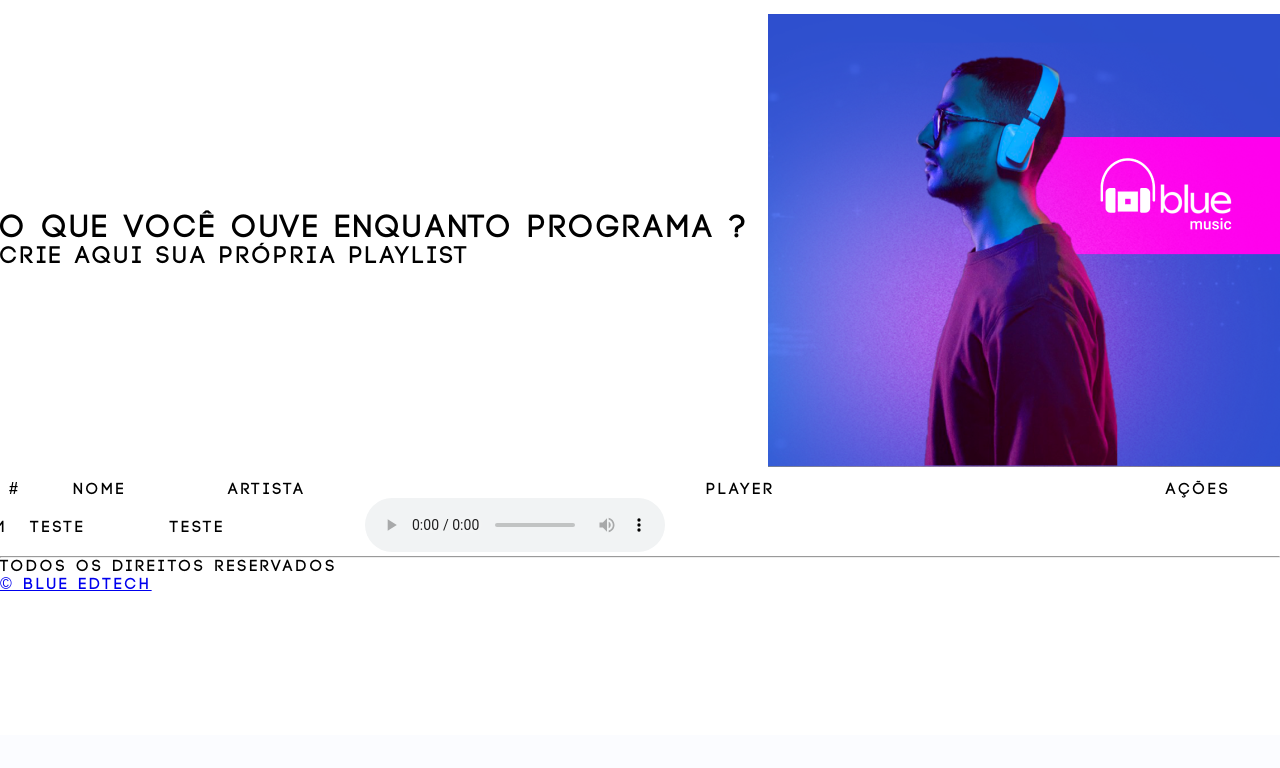
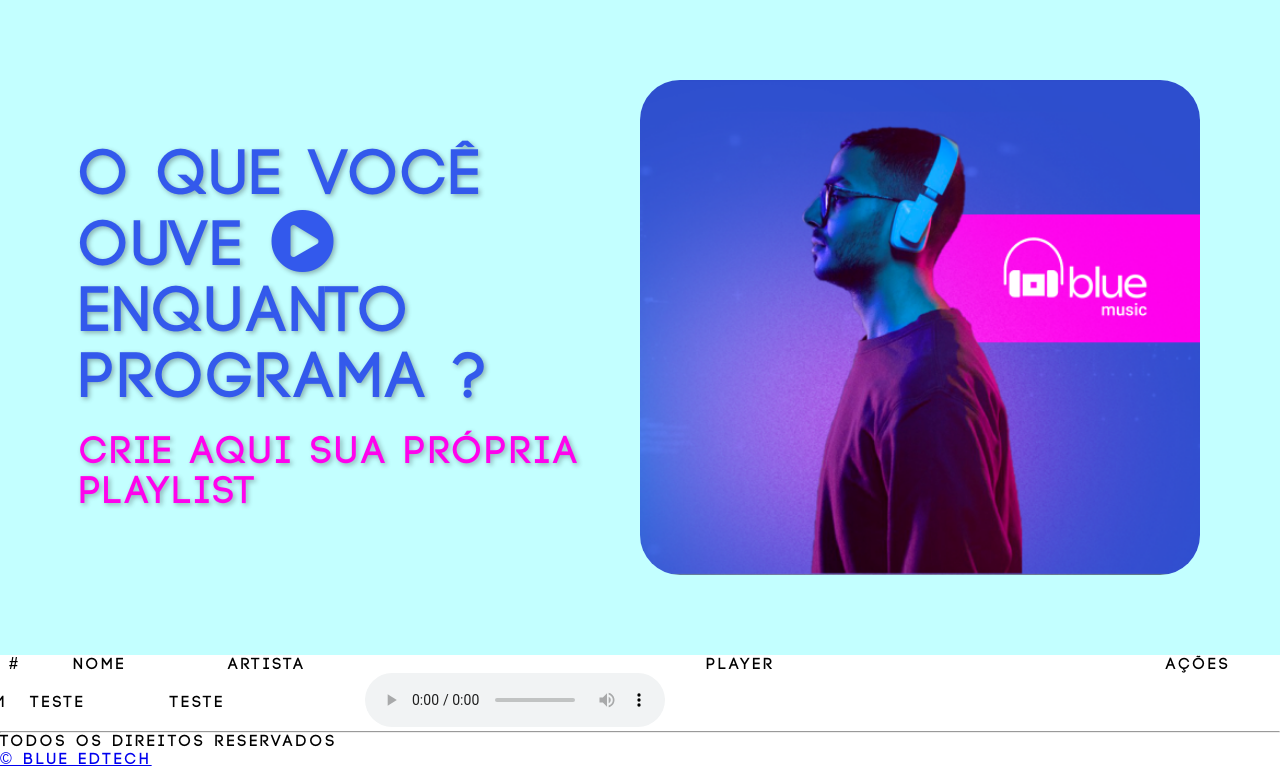
Before and after one commit to mdar4/blueMusic, a Flask app: page / in a window 1280 px wide. Shown: the part 65-833 px from the top of the page. Before the commit the page ends 656 px from the top, so only its background shows below. Run offline with Flask 2, Linux system fonts and the light colour scheme.

Commit message:
estilizando o header

```diff
--- a/static/style/style.css
+++ b/static/style/style.css
@@ -56,20 +56,40 @@ nav ul li a:hover {
 }
 
 /*------------- header ----------------*/
-header {
+/*Formatação do header*/
+header#banner{
+    background-color: #c3ffff;
+
+    padding: 80px;
+    min-height: 30rem;
+
     display: flex;
     justify-content: space-around;
     align-items: center;
-    min-height: 30rem;
+
 }
-
+/*Configurações da img-home*/
+header#banner img {
+    width: 100%;
+    border-radius: 40px ;
+}
+/*Definindo a div para a img-home se adequar a ela*/
 header#banner div {
     width: 100%;
 }
-
-/* header#banner div h1 {
-
-} */
+/*Formatando h1*/
+header#banner div h1 {
+    font-size: 4rem;
+    color: #3359ec;
+    text-shadow: 2px 2px 5px #00000050;
+}
+/*Formatando o h2*/
+header#banner div h2 {
+    font-size: 2.4rem;
+    color:#ff01ed;
+    text-shadow: 2px 2px 5px #00000050;
+    margin-top: 20px;
+}
 
 section#playlist table {
     border-collapse: collapse;
--- a/templates/index.html
+++ b/templates/index.html
@@ -4,12 +4,12 @@
     <meta charset="UTF-8">
     <meta http-equiv="X-UA-Compatible" content="IE=edge">
     <meta name="viewport" content="width=device-width, initial-scale=1.0">
-    <title>BlueMusic | Início</title>
     <!--Style-->
     <!-- {{ url_for('static', filename='style/style.css') }} não esta funcionando-->
     <link rel="stylesheet" href="./../static/style/style.css">
     <!--Icons-->
-    <link rel="stylesheet" href="https://stackpath.bootstrapcdn.com/font-awesome/4.7.0/css/font-awesome.min.css">
+    <link rel="stylesheet" href="https://use.fontawesome.com/releases/v5.15.3/css/all.css" integrity="sha384-SZXxX4whJ79/gErwcOYf+zWLeJdY/qpuqC4cAa9rOGUstPomtqpuNWT9wdPEn2fk" crossorigin="anonymous">
+    <title>BlueMusic | Início</title>
 </head>
 
 <body>
@@ -34,7 +34,9 @@
     <header id="banner">
         <div>
             <h1>
-                O que você ouve enquanto programa ?
+                O que você ouve
+                <i class="fas fa-play-circle"></i>
+                enquanto programa ?
             </h1>
             <h2>
                 Crie aqui sua própria playlist
```
